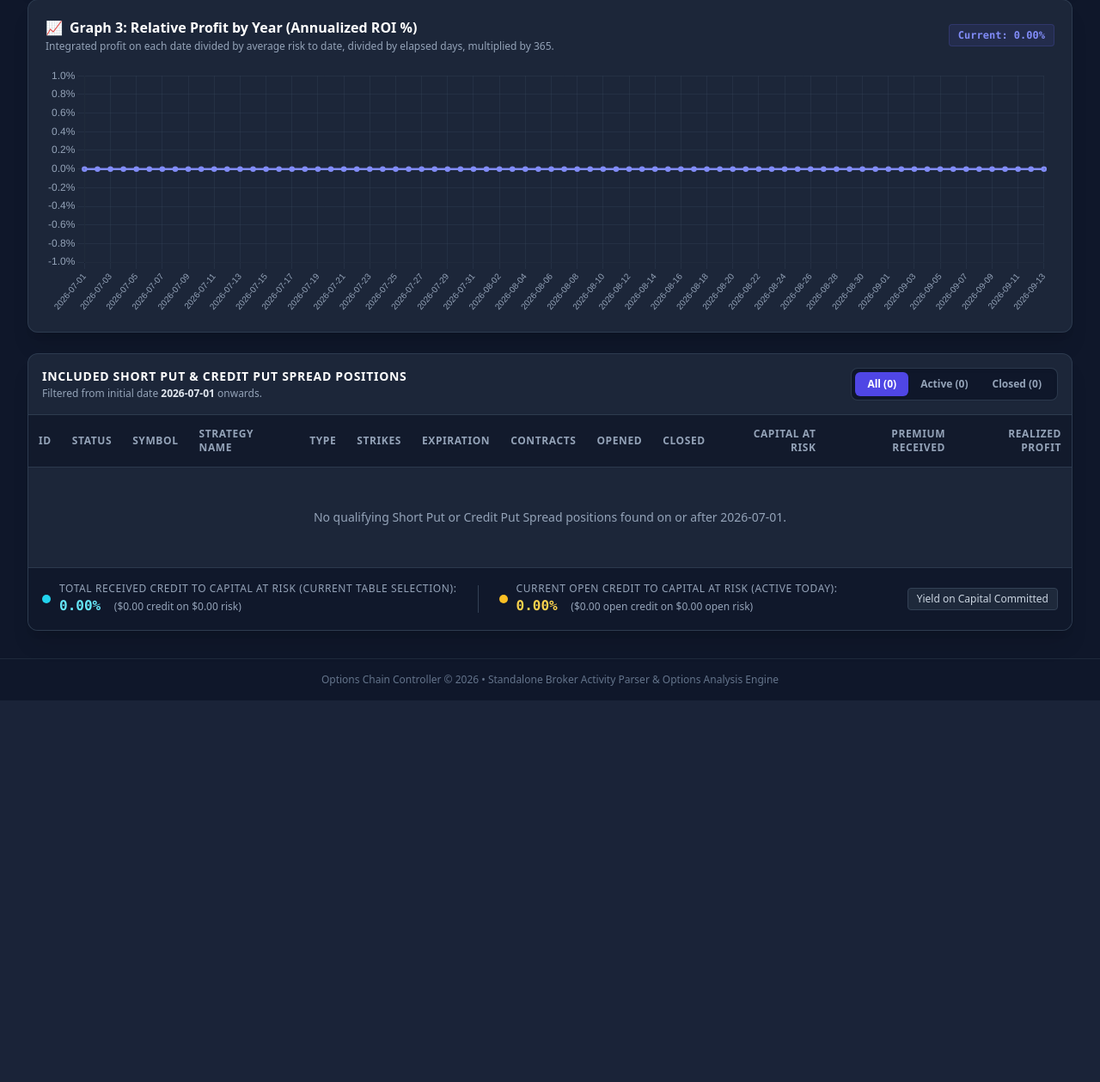
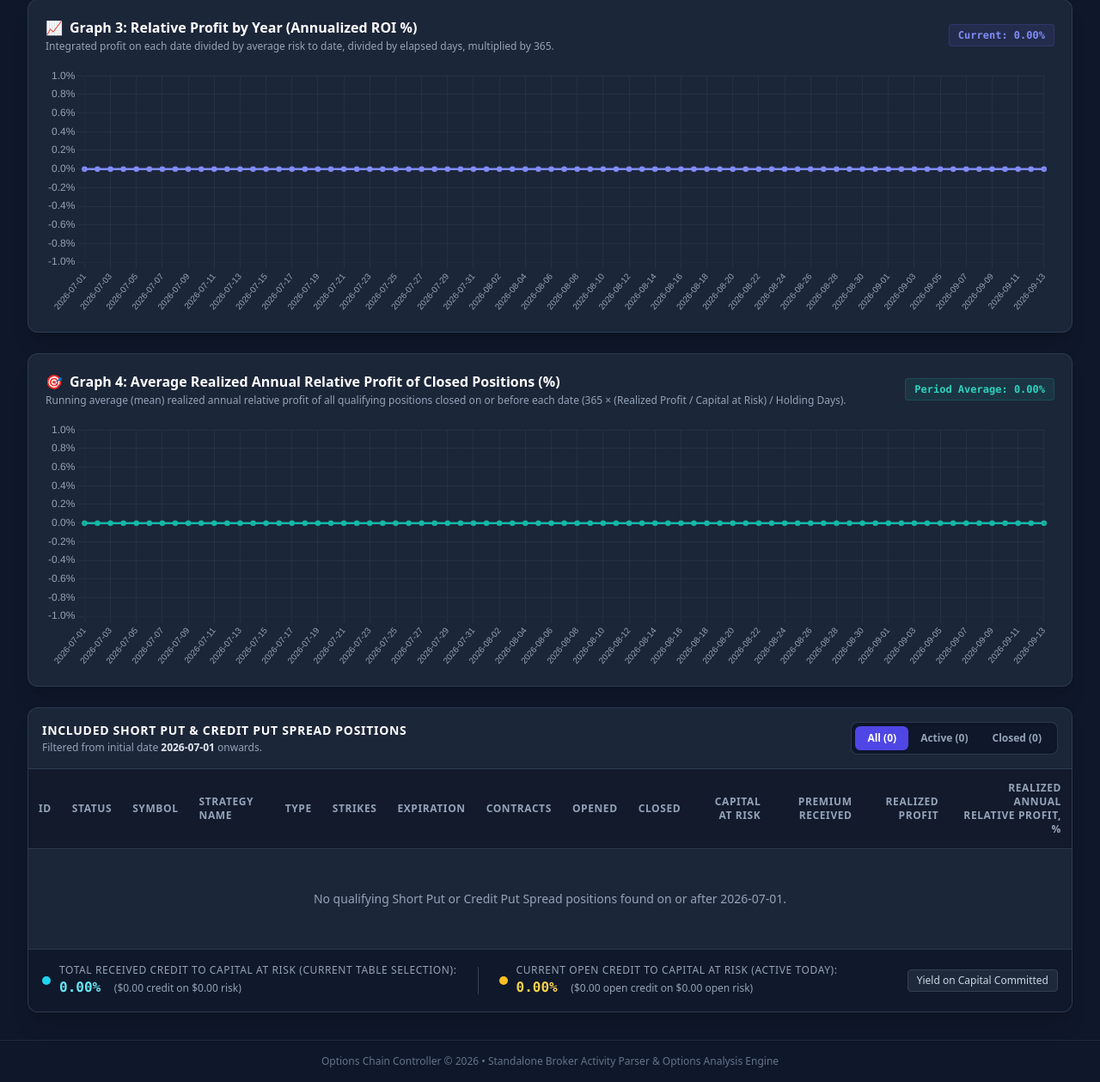
Before and after one commit to projectman/chain_controller, a Flask app: page /short-puts in a window 1280 px wide. Shown: the part 1216-2475 px from the top of the page at 86% size. Before the commit the page ends 2031 px from the top, so only its background shows below. Run offline with Flask 3, Linux system fonts and the light colour scheme; data that the repository does not hold is empty; some libraries are stand-ins or nearby versions.

Commit message:
Add Realized Annual Relative Profit column and Graph 4 for closed positions

```diff
--- a/options_chain/short_puts_analyzer.py
+++ b/options_chain/short_puts_analyzer.py
@@ -122,11 +122,22 @@ class ShortPutsAnalyzer:
                     net_credit += s.entry_price * s.quantity * mult
 
             if strat_type:
-                # Realized profit for closed strategies
+                # Realized profit and holding period for closed strategies
                 realized_profit = 0.0
-                if not chain.active and chain.closed_date:
+                holding_days = None
+                annualized_profit_pct = None
+
+                if not chain.active and chain.closed_date and chain.opened_date:
                     # Initial cost is negative for credit received, positive for debit paid
                     realized_profit = -chain.net_initial_cost - chain.total_commissions_and_fees
+                    try:
+                        d_open = datetime.strptime(chain.opened_date, "%Y-%m-%d").date()
+                        d_close = datetime.strptime(chain.closed_date, "%Y-%m-%d").date()
+                        holding_days = max(1, (d_close - d_open).days)
+                        if risk > 0:
+                            annualized_profit_pct = round(365.0 * (realized_profit / risk) / holding_days * 100.0, 2)
+                    except ValueError:
+                        pass
 
                 qualifying.append({
                     "id": chain.id,
@@ -137,6 +148,8 @@ class ShortPutsAnalyzer:
                     "active": chain.active,
                     "opened_date": chain.opened_date,
                     "closed_date": chain.closed_date,
+                    "holding_days": holding_days,
+                    "annualized_profit_pct": annualized_profit_pct,
                     "risk": risk,
                     "net_credit": net_credit,
                     "realized_profit": realized_profit,
@@ -196,6 +209,7 @@ class ShortPutsAnalyzer:
         risk_series: List[float] = []
         profit_series: List[float] = []
         annualized_roi_series: List[float] = []
+        avg_closed_roi_series: List[float] = []
 
         curr = start_dt
         accum_daily_risk = 0.0
@@ -230,6 +244,11 @@ class ShortPutsAnalyzer:
                 annualized_roi = (integrated_profit / avg_risk) / d * 365.0 * 100.0
             annualized_roi_series.append(round(annualized_roi, 2))
 
+            # Running average of realized annual relative profits for closed positions
+            valid_closed_rois = [p["annualized_profit_pct"] for p in closed_pos if p.get("annualized_profit_pct") is not None]
+            avg_closed_roi = round(sum(valid_closed_rois) / len(valid_closed_rois), 2) if valid_closed_rois else 0.0
+            avg_closed_roi_series.append(avg_closed_roi)
+
             curr += timedelta(days=1)
 
         # Summary KPIs
@@ -247,6 +266,9 @@ class ShortPutsAnalyzer:
         current_credit_to_risk_pct = round((total_premium_at_risk / current_risk * 100.0), 2) if current_risk > 0 else 0.0
         total_credit_to_risk_pct = round((total_premium_received / total_risk_all * 100.0), 2) if total_risk_all > 0 else 0.0
 
+        all_closed_rois = [p["annualized_profit_pct"] for p in positions if not p["active"] and p.get("annualized_profit_pct") is not None]
+        overall_avg_closed_roi = round(sum(all_closed_rois) / len(all_closed_rois), 2) if all_closed_rois else 0.0
+
         return {
             "initial_date": initial_date,
             "end_date": end_dt.strftime("%Y-%m-%d"),
@@ -262,12 +284,14 @@ class ShortPutsAnalyzer:
                 "total_credit_to_risk_pct": total_credit_to_risk_pct,
                 "total_realized_profit": total_profit,
                 "current_annualized_roi": current_roi,
+                "overall_avg_closed_roi": overall_avg_closed_roi,
                 "average_risk": round(avg_risk_overall, 2)
             },
             "charts": {
                 "labels": dates_series,
                 "risk_series": risk_series,
                 "profit_series": profit_series,
-                "annualized_roi_series": annualized_roi_series
+                "annualized_roi_series": annualized_roi_series,
+                "avg_closed_roi_series": avg_closed_roi_series
             }
         }
--- a/templates/short_puts_analyzer.html
+++ b/templates/short_puts_analyzer.html
@@ -185,6 +185,26 @@
       </div>
     </div>
 
+    <!-- Graph 4: Average Realized Annual Relative Profit of Closed Positions (%) -->
+    <div class="bg-slate-800/90 border border-slate-700/80 rounded-xl p-5 shadow-xl">
+      <div class="flex items-center justify-between mb-4">
+        <div>
+          <h2 class="text-base font-bold text-white flex items-center gap-2">
+            <span>🎯</span> Graph 4: Average Realized Annual Relative Profit of Closed Positions (%)
+          </h2>
+          <p class="text-xs text-slate-400 mt-0.5">
+            Running average (mean) realized annual relative profit of all qualifying positions closed on or before each date (365 &times; (Realized Profit / Capital at Risk) / Holding Days).
+          </p>
+        </div>
+        <span class="px-2.5 py-1 rounded bg-teal-500/10 text-teal-400 text-xs font-mono font-semibold border border-teal-500/20">
+          Period Average: {{ "{:,.2f}".format(metrics.kpis.overall_avg_closed_roi) }}%
+        </span>
+      </div>
+      <div class="h-64 sm:h-72 w-full">
+        <canvas id="closedAvgRoiChart"></canvas>
+      </div>
+    </div>
+
   </div>
 
   <!-- Positions Breakdown Table -->
@@ -233,12 +253,13 @@
             <th class="px-3 py-3.5 text-right">Capital at Risk</th>
             <th class="px-3 py-3.5 text-right">Premium Received</th>
             <th class="px-3 py-3.5 text-right">Realized Profit</th>
+            <th class="px-3 py-3.5 text-right">Realized Annual Relative Profit, %</th>
           </tr>
         </thead>
         <tbody class="divide-y divide-slate-700/50">
           {% if not positions %}
           <tr>
-            <td colspan="13" class="px-6 py-12 text-center text-slate-400">
+            <td colspan="14" class="px-6 py-12 text-center text-slate-400">
               No qualifying Short Put or Credit Put Spread positions found on or after {{ initial_date }}.
             </td>
           </tr>
@@ -303,6 +324,19 @@
                 <span class="text-slate-500 font-normal">Active (Unrealized)</span>
               {% endif %}
             </td>
+            <td class="px-3 py-3 text-right font-mono font-bold text-xs">
+              {% if not p.active %}
+                {% if p.annualized_profit_pct is not none %}
+                  <span class="{% if p.annualized_profit_pct >= 0 %}text-emerald-400{% else %}text-rose-400{% endif %}">
+                    {% if p.annualized_profit_pct >= 0 %}+{% endif %}{{ "{:,.2f}".format(p.annualized_profit_pct) }}%
+                  </span>
+                {% else %}
+                  <span class="text-slate-400 font-normal">-</span>
+                {% endif %}
+              {% else %}
+                <span class="text-slate-500 font-normal">Active (Unrealized)</span>
+              {% endif %}
+            </td>
           </tr>
           {% endfor %}
 
@@ -328,6 +362,23 @@
               <span class="{% if total_realized >= 0 %}text-emerald-400{% else %}text-rose-400{% endif %}">
                 {% if total_realized >= 0 %}+{% endif %}${{ "{:,.2f}".format(total_realized) }}
               </span>
+            </td>
+            <td class="px-3 py-3.5 text-right font-mono text-xs font-bold">
+              {% set closed_positions = positions | rejectattr('active') | list %}
+              {% set valid_rois = [] %}
+              {% for cp in closed_positions %}
+                {% if cp.annualized_profit_pct is not none %}
+                  {% set _ = valid_rois.append(cp.annualized_profit_pct) %}
+                {% endif %}
+              {% endfor %}
+              {% if valid_rois %}
+                {% set avg_sel_roi = (valid_rois | sum) / (valid_rois | length) %}
+                <span class="{% if avg_sel_roi >= 0 %}text-emerald-400{% else %}text-rose-400{% endif %}">
+                  Avg: {% if avg_sel_roi >= 0 %}+{% endif %}{{ "{:,.2f}".format(avg_sel_roi) }}%
+                </span>
+              {% else %}
+                <span class="text-slate-500 font-normal">-</span>
+              {% endif %}
             </td>
           </tr>
         </tfoot>
@@ -408,6 +459,7 @@ document.addEventListener("DOMContentLoaded", function() {
   const riskData = {{ metrics.charts.risk_series | tojson }};
   const profitData = {{ metrics.charts.profit_series | tojson }};
   const roiData = {{ metrics.charts.annualized_roi_series | tojson }};
+  const closedAvgRoiData = {{ metrics.charts.avg_closed_roi_series | tojson }};
 
   const chartDefaults = {
     responsive: true,
@@ -561,6 +613,48 @@ document.addEventListener("DOMContentLoaded", function() {
     }
   });
 
+  // 4. Closed Positions Average Annualized ROI Chart
+  const ctxClosedAvgRoi = document.getElementById('closedAvgRoiChart').getContext('2d');
+  new Chart(ctxClosedAvgRoi, {
+    type: 'line',
+    data: {
+      labels: labels,
+      datasets: [{
+        label: 'Average Realized Annual Relative Profit (%)',
+        data: closedAvgRoiData,
+        borderColor: '#14b8a6',
+        backgroundColor: 'rgba(20, 184, 166, 0.12)',
+        borderWidth: 2.5,
+        fill: true,
+        tension: 0.15,
+        pointRadius: 2,
+        pointHoverRadius: 5
+      }]
+    },
+    options: {
+      ...chartDefaults,
+      plugins: {
+        ...chartDefaults.plugins,
+        tooltip: {
+          ...chartDefaults.plugins.tooltip,
+          callbacks: {
+            label: (ctx) => ` Avg Closed Annual ROI: ${Number(ctx.raw).toFixed(2)}%`
+          }
+        }
+      },
+      scales: {
+        ...chartDefaults.scales,
+        y: {
+          ...chartDefaults.scales.y,
+          ticks: {
+            color: '#94a3b8',
+            callback: (val) => Number(val).toFixed(1) + '%'
+          }
+        }
+      }
+    }
+  });
+
 });
 </script>
 {% endblock %}
```
Also changed, not shown: tests/test_short_puts_analyzer.py (+11 -0 lines).
